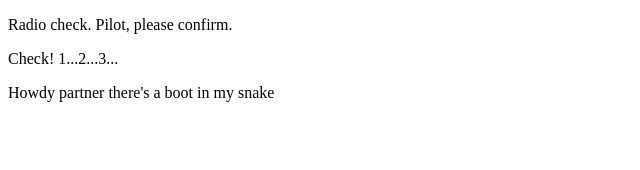
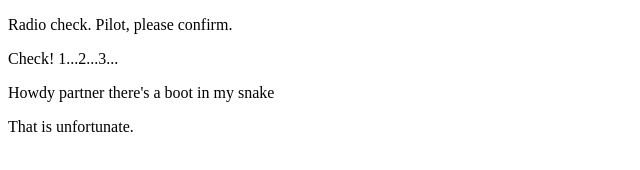
Before and after one commit to tori-rodgers/communication-log, a plain HTML site: page index.html in a window 1280 px wide. Shown: the whole page, without its empty margins (0-640 px from the left). Drawn offline with Linux system fonts and the light colour scheme.

Commit message:
Moving on

```diff
--- a/index.html
+++ b/index.html
@@ -4,5 +4,6 @@
       <p>Radio check. Pilot, please confirm.</p>
       <p>Check! 1...2...3...</p>
       <p>Howdy partner there's a boot in my snake</p>
+      <p>That is unfortunate.</p>
    </body>
 </html>
```
